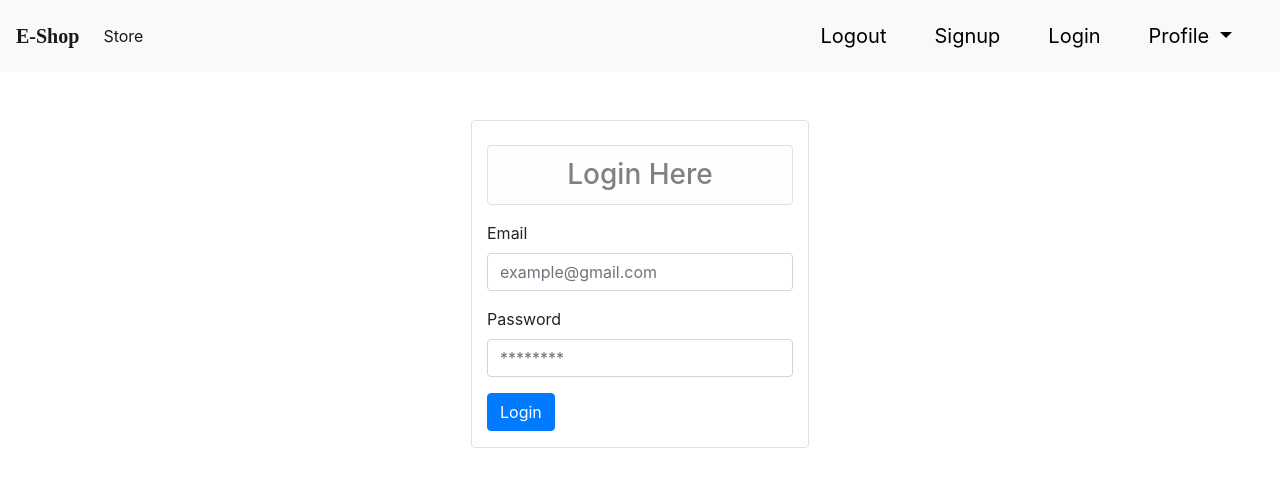
After one commit to layaaugustine/eShop-Online-Shopping-App, a Django app: page /login in a window 1280 px wide. The commit adds this page. Shown: the top 487 px of the page. Run offline with Django 4.2, Linux system fonts and the light colour scheme.

Commit message:
modified

```diff
--- a/Eshop/store/Templates/base.html
+++ b/Eshop/store/Templates/base.html
@@ -42,7 +42,7 @@
           </li>
 
           <li class="nav-item navbar-brand">
-            <a class="nav-link" href="#" style="color: black;">Login</a>
+            <a class="nav-link" href="/login" style="color: black;">Login</a>
           </li>
 
           <li class="nav-item dropdown navbar-brand">
--- /dev/null
+++ b/Eshop/store/Templates/login.html
@@ -0,0 +1,57 @@
+{% extends 'base.html' %}
+
+{% block content %}
+  <div class="container">
+    <div class="p-4 m-4 ">
+      <div class="col-sm-4 mx-auto border rounded pt-4">
+        <h3 class="alert alert-light border rounded" style="text-align: center;">Login Here</h3>
+
+        <form action="/" method="post">
+          {% csrf_token %}
+
+          <!-- error message -->
+          {% if error %}
+          <div class="alert alert-danger" role="alert">
+            {{error}}
+          </div>
+          {% endif%}
+
+
+
+      <!-- email -->
+
+        <div class="form-group">
+          <label for="">Email</label>
+          <input value="{{values.emailz}}" required type="email" name="email" id="" class="form-control" placeholder="example@gmail.com">
+        </div>
+
+        <!-- password -->
+
+        <div class="form-group">
+          <label for="">Password</label>
+          <input type="password" name="password" id="" class="form-control" placeholder="********">
+        </div>
+
+        <!-- submit -->
+        <div class="form-group">
+        <button type="submit" class="btn btn-primary ">Login</button>
+        </div>
+        </form>
+      </div>
+    </div>
+  </div>
+
+
+{% endblock %}
+
+
+<!-- <form>
+  <div class="form-group">
+    <label for="formGroupExampleInput">Example label</label>
+    <input type="text" class="form-control" id="formGroupExampleInput" placeholder="Example input">
+  </div>
+  <div class="form-group">
+    <label for="formGroupExampleInput2">Another label</label>
+    <input type="text" class="form-control" id="formGroupExampleInput2" placeholder="Another input">
+  </div>
+</form> -->
--- a/Eshop/store/urls.py
+++ b/Eshop/store/urls.py
@@ -4,5 +4,7 @@ from .import views
 urlpatterns = [
     path('',views.index,name='homepage'),
     path('signup',views.signup),
+    path('login',views.login),
+
 
 ]
--- a/Eshop/store/views.py
+++ b/Eshop/store/views.py
@@ -105,3 +105,9 @@ def signup(request):
                 'values':value
             }
             return render(request,'signup.html',data)
+
+
+# login
+
+def login(request):
+    return render(request,'login.html')
```
